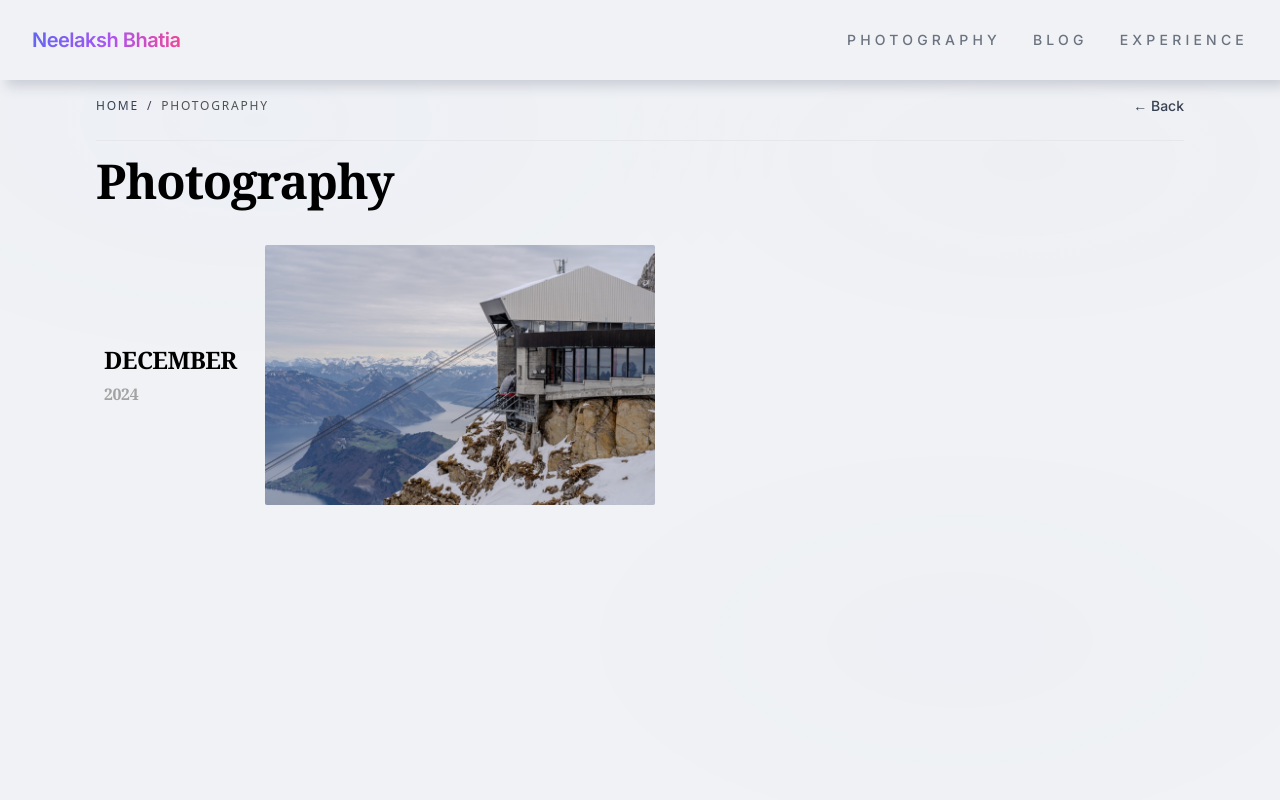
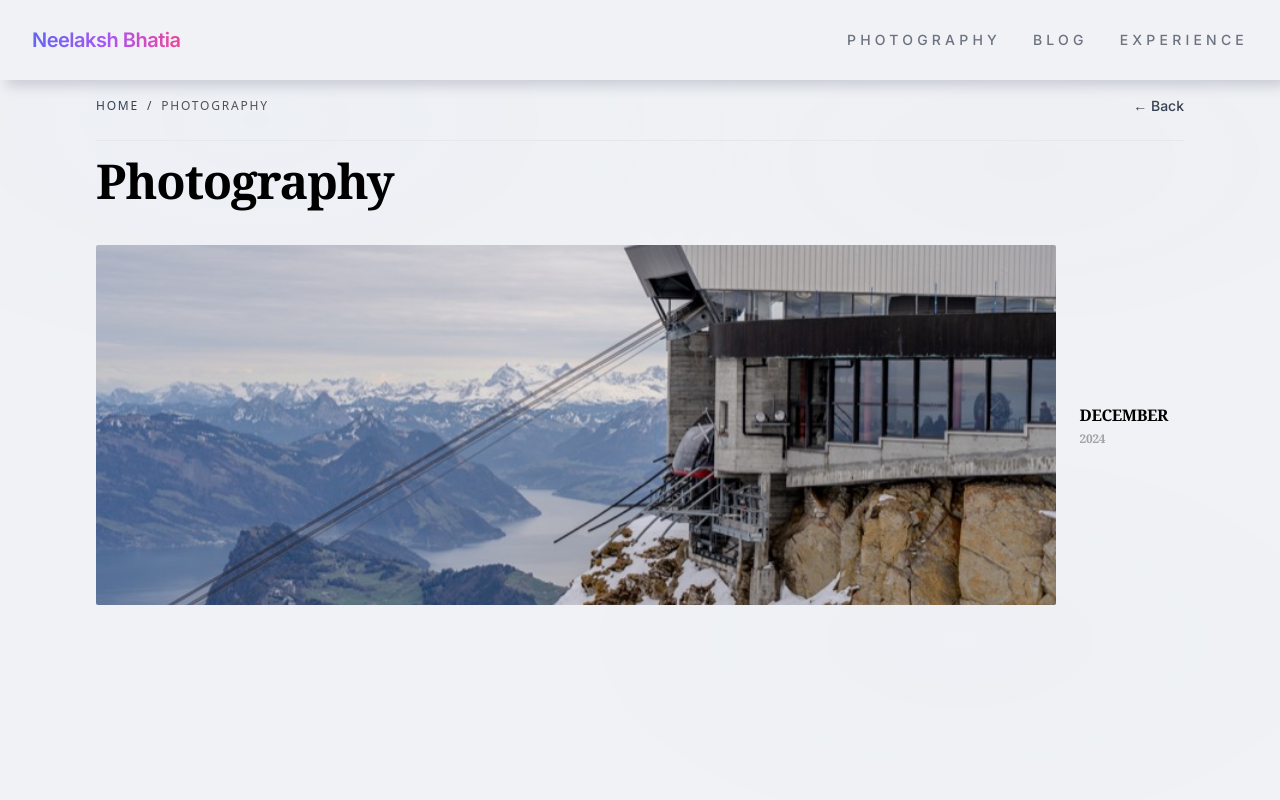
Before and after one commit to vrMars/portfolio, a React (Vite) app: page /photos in a window 1280 px wide. Shown: the top 800 px of the page. Built offline with nearby package versions, Linux system fonts and the light colour scheme; no server answers; the database is empty.

Commit message:
Ensure date chips are never first or last item in any row

```diff
--- a/components/PhotosPage.tsx
+++ b/components/PhotosPage.tsx
@@ -1,4 +1,4 @@
-import React, { useEffect, useRef, useMemo } from "react";
+import React, { useEffect, useRef, useState, useMemo } from "react";
 import { Link } from "react-router-dom";
 import PhotoSwipeLightbox from "photoswipe/lightbox";
 import PhotoSwipe from "photoswipe";
@@ -27,7 +27,7 @@ const fallbackPhotos: PhotoWithTimestamp[] = [
   },
 ];
 
-type StreamItem =
+type GalleryItem =
   | {
       type: "date";
       id: string;
@@ -40,61 +40,159 @@ type StreamItem =
       photo: PhotoWithTimestamp;
     };
 
-function buildPhotoStream(photos: PhotoWithTimestamp[]): StreamItem[] {
-  const items: StreamItem[] = [];
-  const monthGroups: {
+interface GalleryRow {
+  id: string;
+  items: GalleryItem[];
+}
+
+function buildGalleryRows(
+  photos: PhotoWithTimestamp[],
+  containerWidth: number
+): GalleryRow[] {
+  if (photos.length === 0) return [];
+
+  const isMobile = containerWidth < 640;
+  const isTablet = containerWidth < 1024;
+  const targetH = isMobile ? 140 : isTablet ? 190 : 250;
+
+  // Step 1: Pack photos into justified rows (standard algorithm)
+  const rows: PhotoWithTimestamp[][] = [];
+  let currentRow: PhotoWithTimestamp[] = [];
+  let currentW = 0;
+
+  photos.forEach((p) => {
+    const ar = p.width / p.height;
+    const pw = targetH * ar;
+    if (currentW + pw > containerWidth * 1.05 && currentRow.length >= 2) {
+      rows.push(currentRow);
+      currentRow = [p];
+      currentW = pw;
+    } else {
+      currentRow.push(p);
+      currentW += pw;
+    }
+  });
+  if (currentRow.length > 0) rows.push(currentRow);
+
+  // If last row has only 1 photo, merge with previous row if possible
+  if (rows.length > 1 && rows[rows.length - 1].length === 1) {
+    const single = rows.pop()![0];
+    rows[rows.length - 1].push(single);
+  }
+
+  // Step 2: Convert to GalleryRows
+  const galleryRows: GalleryRow[] = rows.map((r, rIdx) => ({
+    id: `row-${rIdx}`,
+    items: r.map((p) => ({
+      type: "photo" as const,
+      id: p.id,
+      photo: p,
+    })),
+  }));
+
+  // Step 3: Insert Date Chips
+  // Identify every unique month
+  const months: {
     monthYear: string;
     month: string;
     year: string;
-    photos: PhotoWithTimestamp[];
+    photoId: string;
   }[] = [];
 
-  photos.forEach((photo) => {
-    const date = new Date(photo.timestamp);
-    const monthYear = date.toLocaleDateString("en-US", {
+  photos.forEach((p) => {
+    const d = new Date(p.timestamp);
+    const monthYear = d.toLocaleDateString("en-US", {
       month: "long",
       year: "numeric",
     });
-    const month = date.toLocaleDateString("en-US", { month: "long" });
-    const year = date.getFullYear().toString();
+    const month = d.toLocaleDateString("en-US", { month: "long" }).toUpperCase();
+    const year = d.getFullYear().toString();
 
-    let grp = monthGroups.find((g) => g.monthYear === monthYear);
-    if (!grp) {
-      grp = { monthYear, month, year, photos: [] };
-      monthGroups.push(grp);
+    if (!months.find((m) => m.monthYear === monthYear)) {
+      months.push({ monthYear, month, year, photoId: p.id });
     }
-    grp.photos.push(photo);
   });
 
-  monthGroups.forEach((grp) => {
-    items.push({
+  // For each month, find which row contains its first photo and insert date chip
+  // Invariant: Never insert at index 0, Never insert at index length!
+  months.forEach((m) => {
+    let targetRowIndex = -1;
+    let targetPhotoPos = -1;
+
+    for (let r = 0; r < galleryRows.length; r++) {
+      const pos = galleryRows[r].items.findIndex(
+        (it) => it.type === "photo" && it.photo.id === m.photoId
+      );
+      if (pos !== -1) {
+        targetRowIndex = r;
+        targetPhotoPos = pos;
+        break;
+      }
+    }
+
+    if (targetRowIndex === -1) return;
+
+    const dateItem: GalleryItem = {
       type: "date",
-      id: `date-${grp.monthYear.replace(/\s+/g, "-")}`,
-      month: grp.month.toUpperCase(),
-      year: grp.year,
-    });
-    grp.photos.forEach((photo) => {
-      items.push({
-        type: "photo",
-        id: photo.id,
-        photo,
-      });
-    });
+      id: `date-${m.monthYear.replace(/\s+/g, "-")}`,
+      month: m.month,
+      year: m.year,
+    };
+
+    const row = galleryRows[targetRowIndex];
+    // Position within row: must be strictly > 0 and < row.items.length
+    let insertPos = 1;
+    if (targetPhotoPos === 0) {
+      insertPos = 1;
+    } else if (targetPhotoPos >= row.items.length - 1) {
+      insertPos = Math.max(1, row.items.length - 1);
+    } else {
+      insertPos = targetPhotoPos;
+    }
+
+    row.items.splice(insertPos, 0, dateItem);
   });
 
-  return items;
+  return galleryRows;
 }
 
 export const PhotosPage: React.FC = () => {
   const { photos, loading, error } = usePhotos();
   const galleryRef = useRef<HTMLDivElement>(null);
+  const [containerWidth, setContainerWidth] = useState<number>(() =>
+    typeof window !== "undefined"
+      ? Math.min(1152, Math.max(320, window.innerWidth - 48))
+      : 1000
+  );
 
   useEffect(() => {
     window.scrollTo({ top: 0, behavior: "smooth" });
   }, []);
 
+  useEffect(() => {
+    if (!galleryRef.current) return;
+    const updateWidth = () => {
+      if (galleryRef.current) {
+        const w = galleryRef.current.clientWidth;
+        if (w > 0) setContainerWidth(w);
+      }
+    };
+    updateWidth();
+    const ro = new ResizeObserver(updateWidth);
+    ro.observe(galleryRef.current);
+    return () => ro.disconnect();
+  }, []);
+
   const allPhotos = photos.length > 0 ? photos : fallbackPhotos;
-  const streamItems = useMemo(() => buildPhotoStream(allPhotos), [allPhotos]);
+  const galleryRows = useMemo(
+    () => buildGalleryRows(allPhotos, containerWidth),
+    [allPhotos, containerWidth]
+  );
+
+  const isMobile = containerWidth < 640;
+  const isTablet = containerWidth < 1024;
+  const targetH = isMobile ? 140 : isTablet ? 190 : 250;
+  const gapPx = isMobile ? 5 : 8;
 
   useEffect(() => {
     if (!galleryRef.current || allPhotos.length === 0) return;
@@ -249,51 +347,10 @@ export const PhotosPage: React.FC = () => {
             padding: 3px 6px;
           }
         }
-
-        /* Unified Inline Justified Photo Grid */
-        .inline-photo-grid {
-          --row-h: 260px;
-          display: flex;
-          flex-wrap: wrap;
-          gap: 8px;
-        }
-        @media (max-width: 768px) {
-          .inline-photo-grid {
-            --row-h: 200px;
-            gap: 6px;
-          }
-        }
-        @media (max-width: 480px) {
-          .inline-photo-grid {
-            --row-h: 160px;
-            gap: 5px;
-          }
-        }
-        .inline-photo-grid::after {
-          content: '';
-          flex-grow: 999999999;
-        }
-
-        .inline-grid-item {
-          height: var(--row-h);
-          position: relative;
-          overflow: hidden;
-          border-radius: 2px;
-        }
-
-        .inline-photo-link img {
-          width: 100%;
-          height: 100%;
-          object-fit: cover;
-          transition: transform 600ms cubic-bezier(0.2, 0.8, 0.2, 1);
-        }
-        .inline-photo-link:hover img {
-          transform: scale(1.03);
-        }
       `}</style>
 
       {/* Header */}
-      <div className="max-w-6xl mx-auto mb-10 px-6 lg:px-8">
+      <div className="max-w-6xl mx-auto mb-10 px-4 sm:px-6 lg:px-8">
         <div className="flex items-center justify-between mb-6">
           <nav className="flex items-center gap-2 text-xs font-sans uppercase tracking-[0.15em] text-warm-gray">
             <Link
@@ -319,7 +376,7 @@ export const PhotosPage: React.FC = () => {
       </div>
 
       {/* Gallery Grid */}
-      <div className="max-w-6xl mx-auto px-6 lg:px-8">
+      <div className="max-w-6xl mx-auto px-4 sm:px-6 lg:px-8">
         {loading && (
           <div className="flex justify-center items-center py-24">
             <div className="animate-spin rounded-full h-6 w-6 border-b-2 border-terracotta"></div>
@@ -336,30 +393,58 @@ export const PhotosPage: React.FC = () => {
           <div
             ref={galleryRef}
             id="photos-page-gallery"
-            className="inline-photo-grid"
+            className="flex flex-col"
+            style={{ gap: `${gapPx}px` }}
           >
-            {streamItems.map((item) => {
+            {galleryRows.map((row) => {
+              const photosInRow = row.items.filter(
+                (it): it is { type: "photo"; id: string; photo: PhotoWithTimestamp } =>
+                  it.type === "photo"
+              );
+              const dateItemsInRow = row.items.filter((it) => it.type === "date");
+              const sumAr = photosInRow.reduce(
+                (sum, it) => sum + it.photo.width / it.photo.height,
+                0
+              );
+
+              const dateChipW = isMobile ? 55 : isTablet ? 70 : 85;
+              const totalGaps = (row.items.length - 1) * gapPx;
+              const availableW = Math.max(
+                100,
+                (containerWidth || 1000) - totalGaps - dateItemsInRow.length * dateChipW
+              );
+              const calculatedH = sumAr > 0 ? Math.round(availableW / sumAr) : targetH;
+              const rowHeight = Math.min(
+                isMobile ? 240 : 360,
+                Math.max(isMobile ? 110 : 160, calculatedH)
+              );
+
+              return (
+                <div
+                  key={row.id}
+                  className="flex w-full items-stretch"
+                  style={{
+                    height: `${rowHeight}px`,
+                    gap: `${gapPx}px`,
+                  }}
+                >
+                  {row.items.map((item) => {
                     if (item.type === "date") {
                       return (
                         <div
                           key={item.id}
-                    className="inline-grid-item flex-shrink-0 flex flex-col justify-center bg-transparent select-none pr-3 sm:pr-5 pl-1 sm:pl-2 items-start text-left"
-                    style={{
-                      flexGrow: 0,
-                      flexShrink: 0,
-                    }}
+                          className="flex-shrink-0 flex flex-col justify-center bg-transparent select-none px-2 sm:px-3 md:px-4 text-left items-start"
                         >
-                    <span className="block font-serif font-bold text-base sm:text-xl md:text-2xl text-black tracking-tight leading-none whitespace-nowrap">
+                          <span className="block font-serif font-bold text-xs sm:text-sm md:text-base text-black tracking-tight leading-none whitespace-nowrap">
                             {item.month}
                           </span>
-                    <span className="block font-serif font-bold text-xs sm:text-sm md:text-base text-neutral-400 tracking-tight mt-1 sm:mt-1.5 whitespace-nowrap">
+                          <span className="block font-serif font-bold text-[10px] sm:text-xs text-neutral-400 tracking-tight mt-0.5 sm:mt-1 whitespace-nowrap">
                             {item.year}
                           </span>
                         </div>
                       );
                     }
 
-              // Photo item
                     const photo = item.photo;
                     const ar = photo.width / photo.height;
                     return (
@@ -368,21 +453,23 @@ export const PhotosPage: React.FC = () => {
                         href={photo.src}
                         data-pswp-width={photo.width}
                         data-pswp-height={photo.height}
-                  className="photo-item inline-grid-item inline-photo-link group cursor-pointer block"
+                        className="photo-item relative overflow-hidden rounded-[2px] block group cursor-pointer"
                         style={{
-                    flexGrow: ar,
-                    flexBasis: `calc(var(--row-h) * ${ar})`,
-                    aspectRatio: `${photo.width} / ${photo.height}`,
+                          flex: `${ar} 1 0%`,
+                          height: "100%",
                         }}
                         aria-label={photo.alt || photo.caption || "View photo"}
                       >
                         <img
                           src={photo.thumb}
-                    alt={photo.alt || photo.caption || "Photo"}
+                          alt={photo.alt || photo.caption || "Photograph"}
                           loading="lazy"
-                    decoding="async"
+                          className="w-full h-full object-cover transition-transform duration-500 ease-out group-hover:scale-105"
                         />
                       </a>
+                    );
+                  })}
+                </div>
               );
             })}
           </div>
@@ -391,5 +478,3 @@ export const PhotosPage: React.FC = () => {
     </div>
   );
 };
-
-export default PhotosPage;
```
Lines whose indentation alone changed are shown as unchanged.
